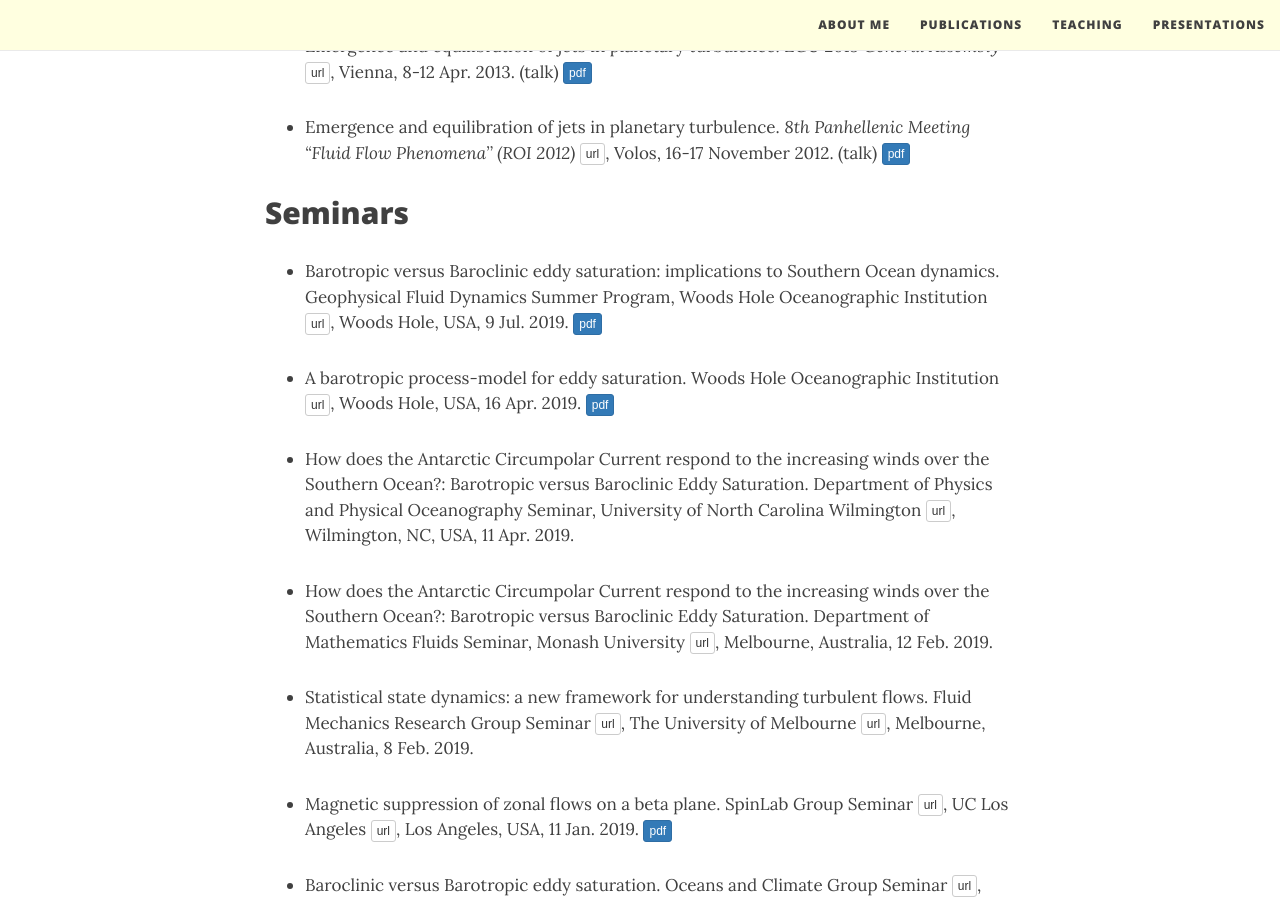
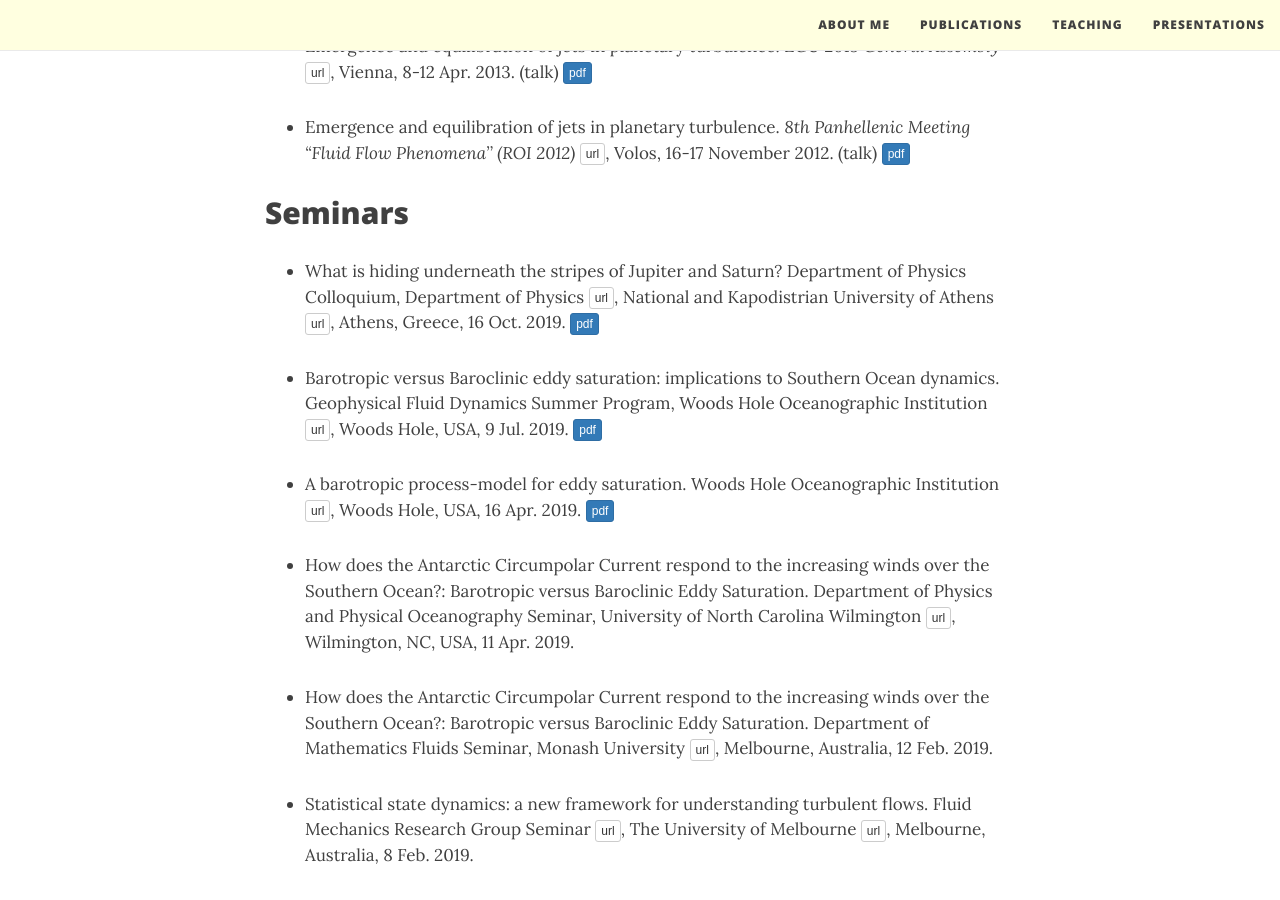
Before and after one commit to navidcy/navidcy.github.io, a Jekyll site: the page built from presentations.md, in a window 1280 px wide and 900 px high, scrolled down 1451 px. Built offline with Jekyll 4.4.1, drawn with Linux system fonts in a browser that asks for light colours; nearby versions of some CDN libraries; some of the changed lines change nothing that is shown.

Commit message:
adds UoA Oct2019 presentation

```diff
--- a/presentations.md
+++ b/presentations.md
@@ -38,6 +38,8 @@ title: Presentations
 
 ## Seminars
 
+- What is hiding underneath the stripes of Jupiter and Saturn? Department of Physics Colloquium, Department of Physics [<span class="btn btn-default btn-xs{{end}}" style="font-family:sans-serif;">url</span>][PhysUoA-site]{:target="_blank"}, National and Kapodistrian University of Athens [<span class="btn btn-default btn-xs{{end}}" style="font-family:sans-serif;">url</span>][UoA-site]{:target="_blank"}, Athens, Greece, 16 Oct. 2019. [<span class="btn btn-primary btn-xs{{end}}" style="font-family:sans-serif;">pdf</span>][UoA-Oct2019]
+
 - Barotropic versus Baroclinic eddy saturation: implications to Southern Ocean dynamics. Geophysical Fluid Dynamics Summer Program, Woods Hole Oceanographic Institution [<span class="btn btn-default btn-xs{{end}}" style="font-family:sans-serif;">url</span>][GFD-site]{:target="_blank"}, Woods Hole, USA, 9 Jul. 2019. [<span class="btn btn-primary btn-xs{{end}}" style="font-family:sans-serif;">pdf</span>][GFD_July2019]
 
 - A barotropic process-model for eddy saturation. Woods Hole Oceanographic Institution  [<span class="btn btn-default btn-xs{{end}}" style="font-family:sans-serif;">url</span>][WHOI-site]{:target="_blank"}, Woods Hole, USA, 16 Apr. 2019. [<span class="btn btn-primary btn-xs{{end}}" style="font-family:sans-serif;">pdf</span>][WHOI-Apr2019]
@@ -72,6 +74,7 @@ title: Presentations
 
 - Verification of the predictions of SSST in nonlinear simulations. 2nd  Meeting of "Zonal Jets and Eddies" team, International Space Science Institute (ISSI) [<span class="btn btn-default btn-xs{{end}}" style="font-family:sans-serif;">url</span>][ISSI-site]{:target="_blank"}, Bern, Switzerland, 2-5 Apr. 2013. [<span class="btn btn-primary btn-xs{{end}}" style="font-family:sans-serif;">pdf</span>][ISSI_Apr2013]
 
+[UoA-Oct2019]: UoA-MagneticViscosity_Oct2019.pdf
 [WHOI-Apr2019]: WHOI_Apr2019.pdf
 [GFDL-Dec2018]: GFDL_Dec2018.pdf
 [UCLA-Jan2019]: UCLA_Jan2019.pdf
@@ -132,3 +135,5 @@ title: Presentations
 [Monash-site]: https://www.monash.edu
 [UMelbFluids-site]: https://fluids.eng.unimelb.edu.au
 [WHOI-site]: https://www.whoi.edu
+[PhysUoA-site]: http://en.phys.uoa.gr
+[UoA-site]: http://en.uoa.gr
```
Also changed, not shown: 1 other file.
